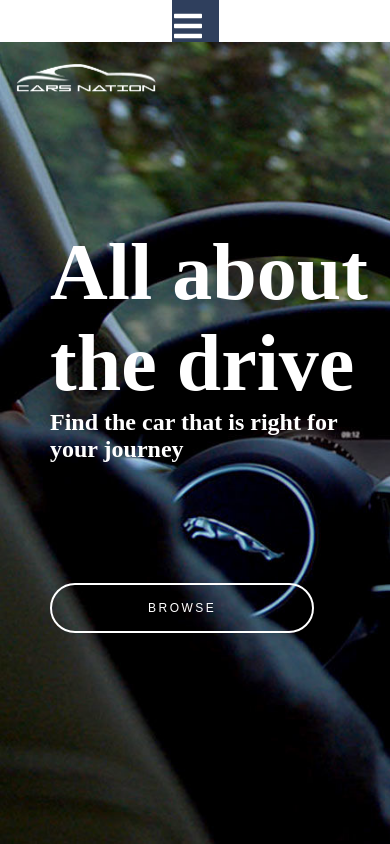
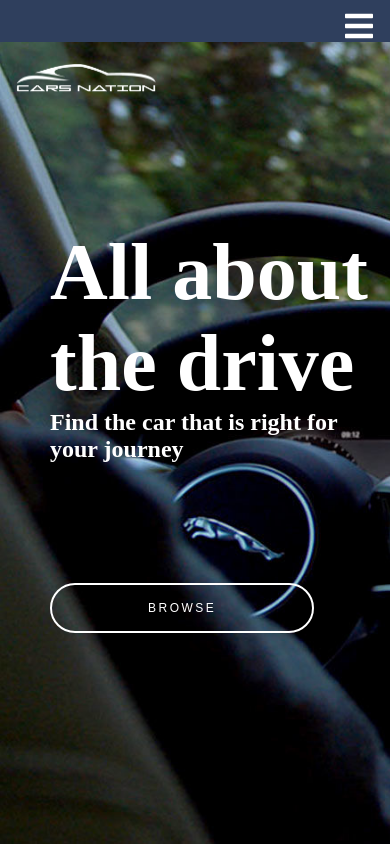
Before and after one commit to DonVlad1/m40Group1Front-End, a React (Create React App) app: page / in a window 390 px wide. Built offline with nearby package versions, Linux system fonts and the light colour scheme.

Commit message:
navbar width edited-hamburger right side

```diff
--- a/src/css/Navbar.css
+++ b/src/css/Navbar.css
@@ -1,9 +1,11 @@
 .navbar {
   background-color: #2f3f5d;
   height: 5vh;
+  width: 100%;
 }
 
 .menu-bars {
+    float: right;
     font-size: 2rem;
     position: relative;
     top: 10px;
```
